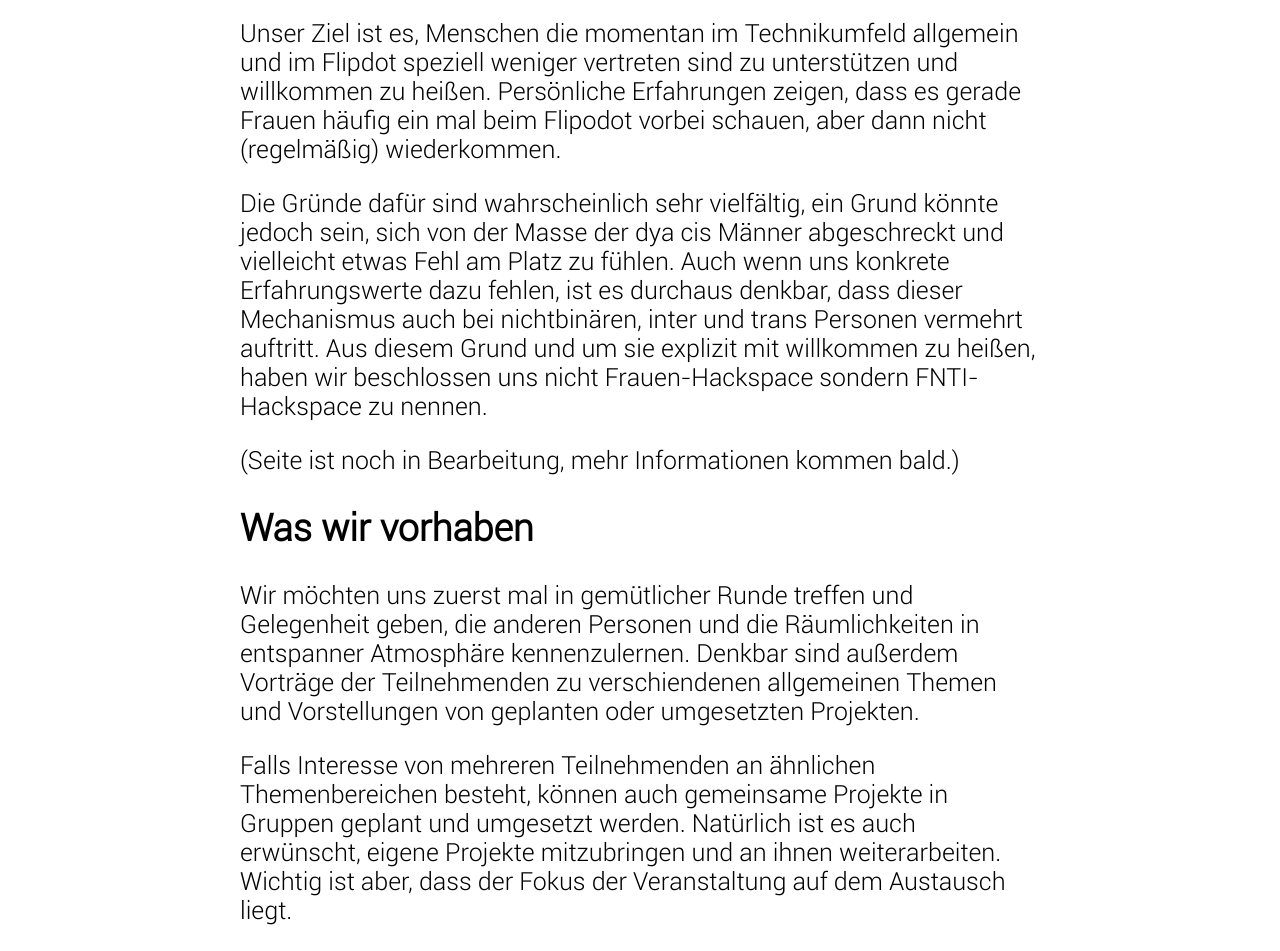
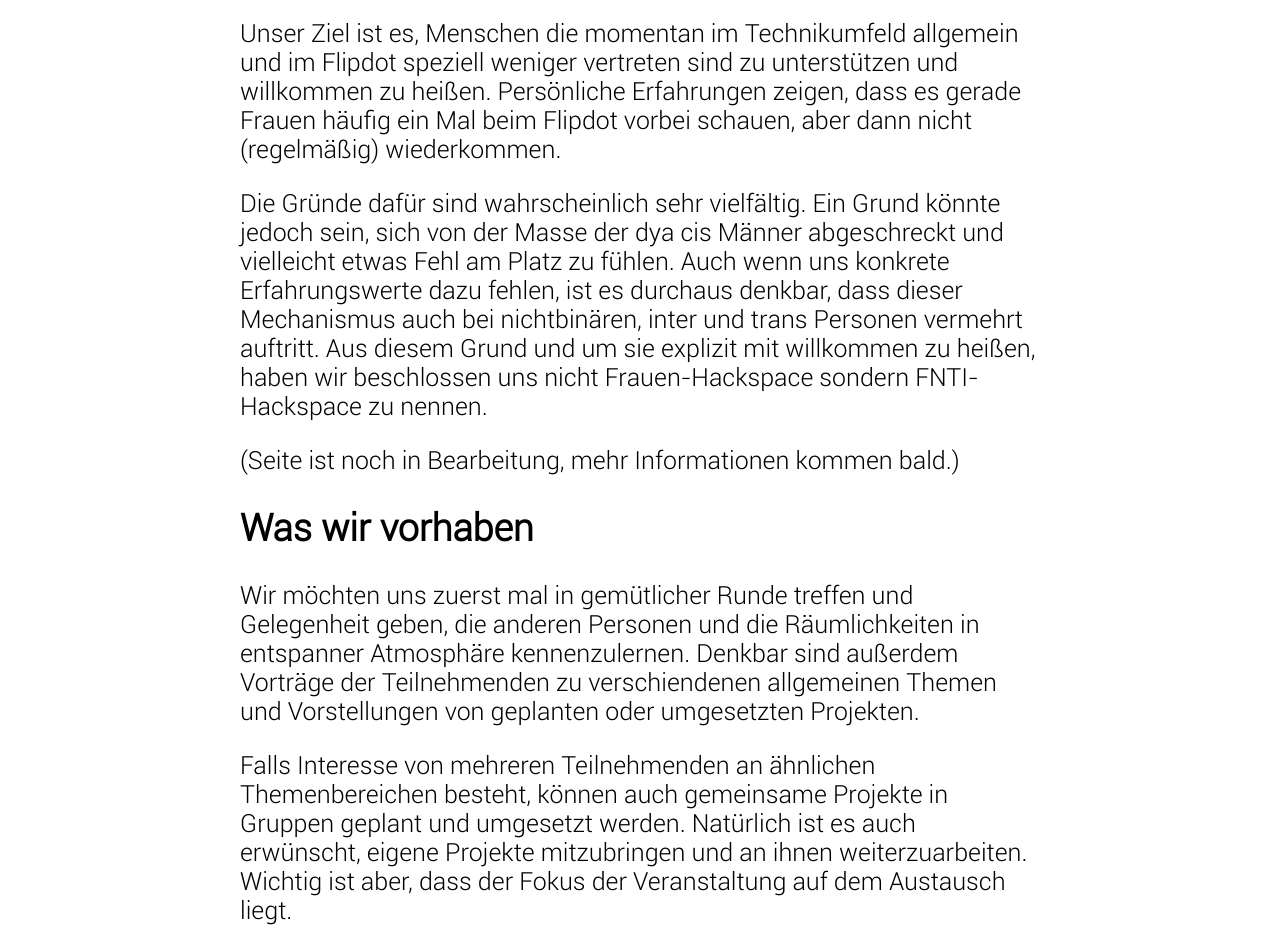
Before and after one commit to aiko-psi/aiko-psi.github.io, a Jekyll site: the page built from ziele.markdown, in a window 1280 px wide. Shown: the part 684-1635 px from the top of the page. Built offline with Jekyll 4.4.1, drawn with Linux system fonts in a browser that asks for light colours.

Commit message:
Fix typos (#2)

```diff
--- a/about.markdown
+++ b/about.markdown
@@ -8,7 +8,7 @@ permalink: /kontakt/
 
 Wenn es Frgen zu den Projekt gibt, schreibt mir gerne eine Mail unter aiko(et)flipdot.org
 
-Ich freue mich auch darüber, interessierte Peronen die zur Zielgruppe gehören aber beim ersten Treffen nicht dabei sein
+Ich freue mich auch darüber, interessierte Personen die zur Zielgruppe gehören aber beim ersten Treffen nicht dabei sein
 können sich bei mir melden. Ich kann dann das Interesse besser abschätzen und euch vor dem nächsten Termin nochmal eine Mail schreiben.
 
 
@@ -17,5 +17,5 @@ können sich bei mir melden. Ich kann dann das Interesse besser abschätzen und
 Die Treffen finden in den Räumen des [flipdot e.V.](https://flipdot.org/) statt. Diese sind hinter dem Hauptbahnhof.
 Es bietet sich an, Gleis 1 bis zum Ende durchzulaufen um danach links über einen Parkplatz in den Innenhof zu gelangen.
 Eine Wegbeschreibung findet sich auch [flipdot e.V.](https://flipdot.org//wiki/Kontakt).
-Personen, die den Space nicht finden können uns unter +49 561 47395848 im Spcae erreichen.
+Personen, die den Space nicht finden können uns unter +49 561 47395848 im Space erreichen.
 Wir kommen dann raus und finden euch.
--- a/index.markdown
+++ b/index.markdown
@@ -8,7 +8,7 @@ title: Home
 Dynamic Port ist eine monatliche Hackspace-Veranstaltung für technikinteressierte FNTI, also Frauen, nichtbinäre, trans und inter Personen.
 Wir haben jeden letzten Donnerstag im Monat ab 18 Uhr die Räume des [flipdot e.V.](https://flipdot.org/) exklusiv für unser Treffen.
 
-Dabei sind unsere Zielgruppe technikinteressierte FNTI unabhängig von schon bestehenden Kenntnissen. Es ist auf keinen Fall nötig,
-schon programmieren oder löten zu können, es reicht ein Interesse an irgeneinem Bereich von Technik.
+Dabei ist unsere Zielgruppe technikinteressierte FNTI unabhängig von schon bestehenden Kenntnissen. Es ist auf keinen Fall nötig,
+schon programmieren oder löten zu können, es reicht ein Interesse an irgendeinem Bereich von Technik.
 
 Das erste Treffen findet am Donnerstag, den 30.01.2020 um 18 Uhr im Flipdot Hackerspace in Kassel statt.
--- a/ziele.markdown
+++ b/ziele.markdown
@@ -10,9 +10,9 @@ permalink: /ziele/
 ## Zielgruppe
 
 Unser Ziel ist es, Menschen die momentan im Technikumfeld allgemein und im Flipdot speziell weniger vertreten sind zu unterstützen und willkommen zu heißen.
-Persönliche Erfahrungen zeigen, dass es gerade Frauen häufig ein mal beim Flipodot vorbei schauen, aber dann nicht (regelmäßig) wiederkommen.
+Persönliche Erfahrungen zeigen, dass es gerade Frauen häufig ein Mal beim Flipdot vorbei schauen, aber dann nicht (regelmäßig) wiederkommen.
 
-Die Gründe dafür sind wahrscheinlich sehr vielfältig, ein Grund könnte jedoch sein, sich von der Masse der dya cis Männer abgeschreckt und vielleicht etwas
+Die Gründe dafür sind wahrscheinlich sehr vielfältig. Ein Grund könnte jedoch sein, sich von der Masse der dya cis Männer abgeschreckt und vielleicht etwas
 Fehl am Platz zu fühlen. Auch wenn uns konkrete Erfahrungswerte dazu fehlen, ist es durchaus denkbar, dass dieser Mechanismus auch bei nichtbinären, inter und trans
 Personen vermehrt auftritt. Aus diesem Grund und um sie explizit mit willkommen zu heißen, haben wir beschlossen uns nicht Frauen-Hackspace sondern FNTI-Hackspace zu nennen.
 
@@ -25,7 +25,7 @@ Wir möchten uns zuerst mal in gemütlicher Runde treffen und Gelegenheit geben,
 Denkbar sind außerdem Vorträge der Teilnehmenden zu verschiendenen allgemeinen Themen und Vorstellungen von geplanten oder umgesetzten Projekten.
 
 Falls Interesse von mehreren Teilnehmenden an ähnlichen Themenbereichen besteht, können auch gemeinsame Projekte in Gruppen geplant und umgesetzt werden.
-Natürlich ist es auch erwünscht, eigene Projekte mitzubringen und an ihnen weiterarbeiten. Wichtig ist aber, dass der Fokus der Veranstaltung auf dem Austausch liegt.
+Natürlich ist es auch erwünscht, eigene Projekte mitzubringen und an ihnen weiterzuarbeiten. Wichtig ist aber, dass der Fokus der Veranstaltung auf dem Austausch liegt.
 
 Wir können prinzipiell die gesamte Ausstattung des Flipdot benutzen (Fräse, Lötstationen, 3D-Drucker etc.), falls für Geräte eine Einweisung erforderlich ist, kann
 es allerdings vorkommen dass das Gerät erst beim nächsten Termin benutzt werden kann.
```
